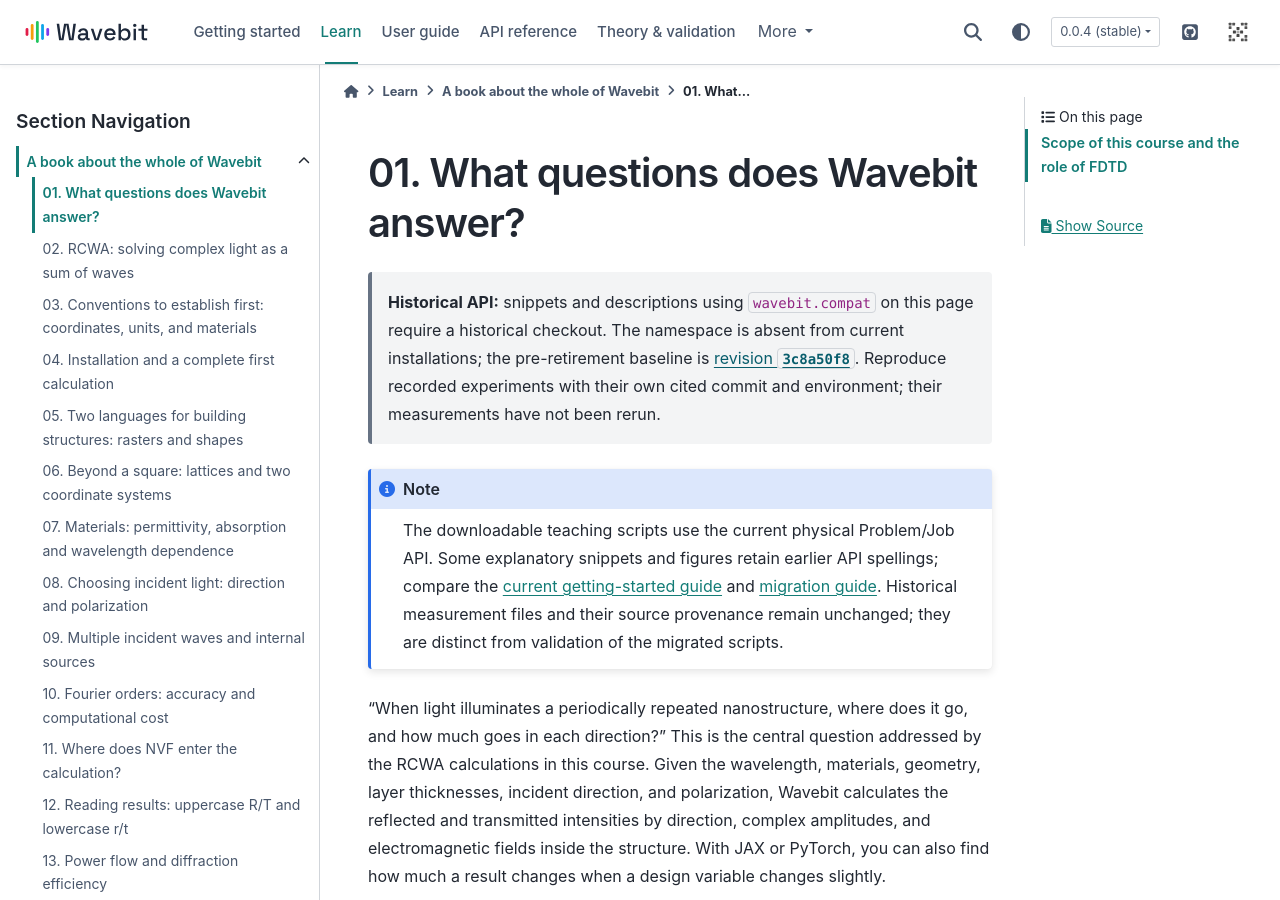
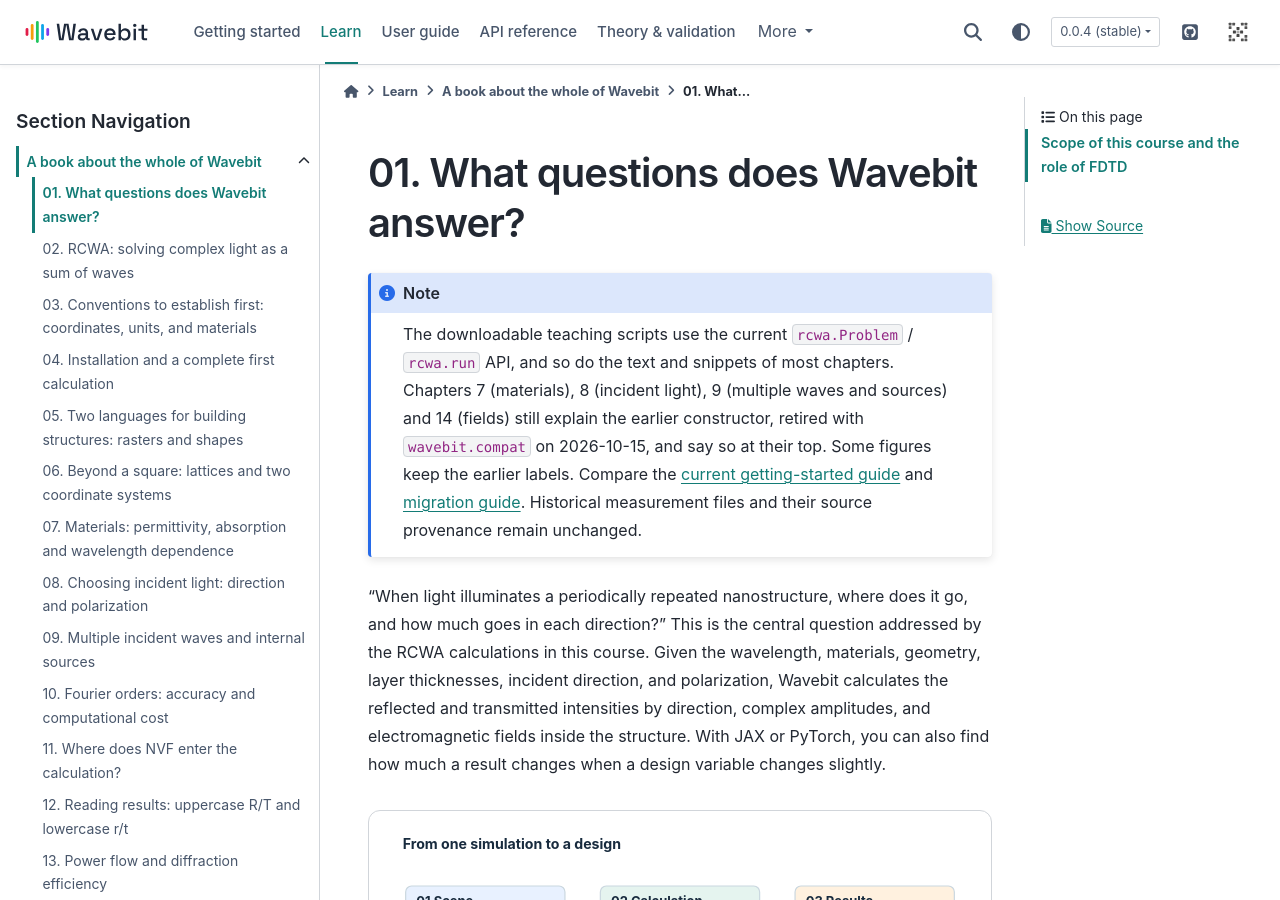
Before and after one commit to fieldalgo/wavebit, a Sphinx documentation site: the page built from docs/learn/fundamentals/overview.md, in a window 1280 px wide and 900 px high. Built offline with Sphinx 7.4.7 and the PyData theme 0.15.4, drawn with Linux system fonts in a browser that asks for light colours; pages that are not in the unit, such as notebooks, are missing from menus.

Commit message:
docs(learn): say which course chapters still teach the earlier constructor
The course index and overview carried the page-level Historical API
notice although their text is current; they now name the four chapters
that still explain the retired constructor (7 materials, 8 incident light,
9 multiple waves and sources, 14 fields). Chapter 14 had no notice and now
carries it, like the other three. English and Korean.

Co-Authored-By: Claude Opus 5.5 <noreply@anthropic.com>

```diff
--- a/docs/learn/fundamentals/overview.md
+++ b/docs/learn/fundamentals/overview.md
@@ -1,13 +1,13 @@
 # 01. What questions does Wavebit answer?
 
-> **Historical API:** snippets and descriptions using `wavebit.compat` on this page require a historical checkout.
-> The namespace is absent from current installations; the pre-retirement baseline is
-> [revision `3c8a50f8`](https://github.com/fieldalgo/wavebit/tree/3c8a50f8a6506240169538957e99648a4b18ca3a).
-> Reproduce recorded experiments with their own cited commit and environment; their measurements have not been rerun.
-
-
 :::{note}
-The downloadable teaching scripts use the current physical Problem/Job API. Some explanatory snippets and figures retain earlier API spellings; compare the [current getting-started guide](../../getting-started/index.md) and [migration guide](../../migration/index.md). Historical measurement files and their source provenance remain unchanged; they are distinct from validation of the migrated scripts.
+The downloadable teaching scripts use the current `rcwa.Problem` / `rcwa.run` API, and so do the
+text and snippets of most chapters. Chapters 7 (materials), 8 (incident light), 9 (multiple waves
+and sources) and 14 (fields) still explain the earlier constructor, retired with `wavebit.compat`
+on 2026-10-15, and say so at their top. Some figures keep the earlier labels. Compare the
+[current getting-started guide](../../getting-started/index.md) and
+[migration guide](../../migration/index.md). Historical measurement files and their source
+provenance remain unchanged.
 :::
 
 “When light illuminates a periodically repeated nanostructure, where does it go, and how much goes in each direction?” This is the central question addressed by the RCWA calculations in this course. Given the wavelength, materials, geometry, layer thicknesses, incident direction, and polarization, Wavebit calculates the reflected and transmitted intensities by direction, complex amplitudes, and electromagnetic fields inside the structure. With JAX or PyTorch, you can also find how much a result changes when a design variable changes slightly.
```
Also changed, not shown: docs/learn/fundamentals/fields.md (+6 -0 lines), docs/learn/fundamentals/index.md (+7 -7 lines), docs/locales/ko/pages/learn/fundamentals/fields.md (+5 -0 lines), docs/locales/ko/pages/learn/fundamentals/index.md (+5 -6 lines), docs/locales/ko/pages/learn/fundamentals/overview.md (+5 -6 lines).
